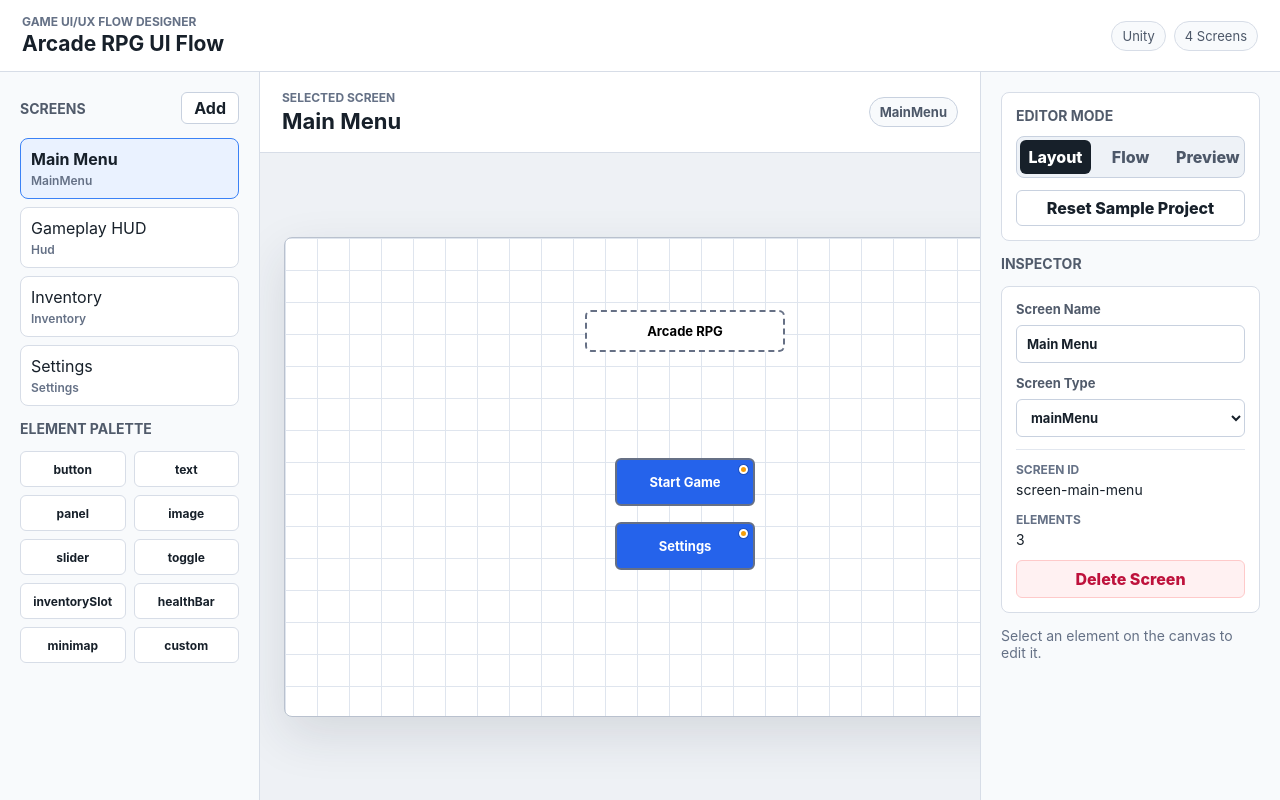
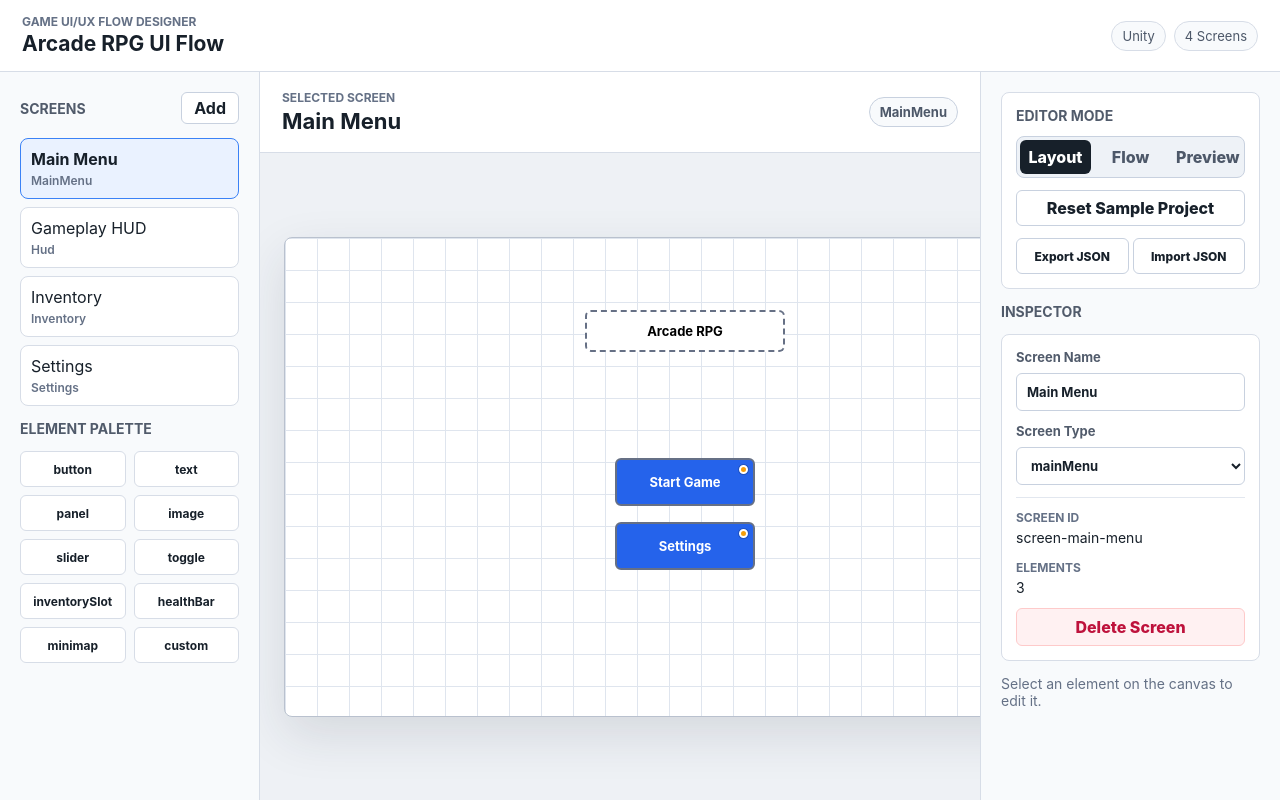
Before and after one commit to hojun999/UIUX-FLOW-VISUALIZATION, a React (Vite) app: page / in a window 1280 px wide. Built offline with nearby package versions, Linux system fonts and the light colour scheme.

Commit message:
JSON Export / Import

```diff
--- a/src/App.tsx
+++ b/src/App.tsx
@@ -4,7 +4,7 @@ import { RightInspector } from './components/RightInspector';
 import { TopBar } from './components/TopBar';
 import { Workspace } from './components/Workspace';
 import { sampleProject } from './data/sampleProject';
-import { clearSavedProject, loadProject, saveProject } from './storage';
+import { clearSavedProject, isValidProject, loadProject, saveProject } from './storage';
 import type { GameUIProject, UIElement, UIElementType, UIFlow, UIScreen, UIScreenType } from './types';
 
 const elementLabels: Record<UIElementType, string> = {
@@ -79,6 +79,7 @@ function App() {
   const [selectedFlowId, setSelectedFlowId] = useState<string | null>(null);
   const [previewScreenId, setPreviewScreenId] = useState(project.screens[0]?.id ?? '');
   const [previewHistory, setPreviewHistory] = useState<string[]>([]);
+  const [importError, setImportError] = useState<string | null>(null);
 
   const selectedScreen = useMemo(
     () => project.screens.find((screen) => screen.id === selectedScreenId),
@@ -360,12 +361,52 @@ function App() {
 
   function resetSampleProject() {
     clearSavedProject();
+    setImportError(null);
     setProject(sampleProject);
     setSelectedScreenId(sampleProject.screens[0]?.id ?? '');
     setSelectedElementId(null);
     setSelectedFlowId(null);
     setPreviewScreenId(sampleProject.screens[0]?.id ?? '');
     setPreviewHistory([]);
+  }
+
+  function replaceProject(nextProject: GameUIProject) {
+    setProject(nextProject);
+    setSelectedScreenId(nextProject.screens[0]?.id ?? '');
+    setSelectedElementId(null);
+    setSelectedFlowId(null);
+    setPreviewScreenId(nextProject.screens[0]?.id ?? '');
+    setPreviewHistory([]);
+  }
+
+  function exportJson() {
+    const projectJson = JSON.stringify(project, null, 2);
+    const blob = new Blob([projectJson], { type: 'application/json' });
+    const url = URL.createObjectURL(blob);
+    const link = document.createElement('a');
+    const safeName = project.name.trim().toLowerCase().replace(/[^a-z0-9]+/g, '-').replace(/^-|-$/g, '') || 'game-ui-project';
+
+    link.href = url;
+    link.download = `${safeName}.json`;
+    link.click();
+    URL.revokeObjectURL(url);
+  }
+
+  async function importJson(file: File) {
+    try {
+      const fileText = await file.text();
+      const parsedProject = JSON.parse(fileText);
+
+      if (!isValidProject(parsedProject)) {
+        setImportError('Import failed: JSON must include id, name, screens array, and flows array.');
+        return;
+      }
+
+      replaceProject(parsedProject);
+      setImportError(null);
+    } catch {
+      setImportError('Import failed: selected file is not valid JSON.');
+    }
   }
 
   return (
@@ -409,7 +450,10 @@ function App() {
         onDeleteScreen={deleteSelectedScreen}
         onDeleteElement={deleteSelectedElement}
         onDeleteFlow={deleteSelectedFlow}
+        onExportJson={exportJson}
+        onImportJson={importJson}
         onResetSampleProject={resetSampleProject}
+        importError={importError}
         onSetEditorMode={(mode) => {
           setEditorMode(mode);
           if (mode === 'preview') {
--- a/src/components/RightInspector.tsx
+++ b/src/components/RightInspector.tsx
@@ -10,10 +10,13 @@ type RightInspectorProps = {
   selectedElement: UIElement | undefined;
   screen: UIScreen | undefined;
   screens: UIScreen[];
+  importError: string | null;
   onCreateElementFlow: (toScreenId: string) => void;
   onDeleteScreen: () => void;
   onDeleteElement: () => void;
   onDeleteFlow: () => void;
+  onExportJson: () => void;
+  onImportJson: (file: File) => void;
   onResetSampleProject: () => void;
   onSetEditorMode: (mode: 'layout' | 'flow' | 'preview') => void;
   onUpdateElement: (patch: Partial<Omit<UIElement, 'id' | 'type'>>) => void;
@@ -32,10 +35,13 @@ export function RightInspector({
   selectedElement,
   screen,
   screens,
+  importError,
   onCreateElementFlow,
   onDeleteScreen,
   onDeleteElement,
   onDeleteFlow,
+  onExportJson,
+  onImportJson,
   onResetSampleProject,
   onSetEditorMode,
   onUpdateElement,
@@ -77,6 +83,27 @@ export function RightInspector({
         <button className="reset-sample-button" type="button" onClick={onResetSampleProject}>
           Reset Sample Project
         </button>
+        <div className="json-actions">
+          <button type="button" onClick={onExportJson}>
+            Export JSON
+          </button>
+          <label>
+            Import JSON
+            <input
+              accept="application/json,.json"
+              type="file"
+              onChange={(event) => {
+                const file = event.target.files?.[0];
+
+                if (file) {
+                  onImportJson(file);
+                  event.currentTarget.value = '';
+                }
+              }}
+            />
+          </label>
+        </div>
+        {importError ? <p className="error-message">{importError}</p> : null}
       </section>
 
       <h2>Inspector</h2>
--- a/src/storage.ts
+++ b/src/storage.ts
@@ -6,7 +6,7 @@ function isRecord(value: unknown): value is Record<string, unknown> {
   return typeof value === 'object' && value !== null;
 }
 
-function isValidProject(value: unknown): value is GameUIProject {
+export function isValidProject(value: unknown): value is GameUIProject {
   if (!isRecord(value)) {
     return false;
   }
@@ -14,9 +14,7 @@ function isValidProject(value: unknown): value is GameUIProject {
   return (
     typeof value.id === 'string' &&
     typeof value.name === 'string' &&
-    typeof value.engine === 'string' &&
     Array.isArray(value.screens) &&
-    value.screens.length > 0 &&
     Array.isArray(value.flows)
   );
 }
--- a/src/styles.css
+++ b/src/styles.css
@@ -461,6 +461,45 @@ h2 {
   background: #eff6ff;
 }
 
+.json-actions {
+  display: grid;
+  grid-template-columns: repeat(2, minmax(0, 1fr));
+  gap: 8px;
+}
+
+.json-actions button,
+.json-actions label {
+  display: grid;
+  min-height: 36px;
+  place-items: center;
+  border: 1px solid #c8d1df;
+  border-radius: 6px;
+  padding: 0 10px;
+  background: #ffffff;
+  color: #17202a;
+  font-size: 12px;
+  font-weight: 800;
+  text-align: center;
+  cursor: pointer;
+}
+
+.json-actions button:hover,
+.json-actions label:hover {
+  border-color: #3b82f6;
+  background: #eff6ff;
+}
+
+.json-actions input {
+  display: none;
+}
+
+.error-message {
+  margin: 0;
+  color: #be123c;
+  font-size: 12px;
+  font-weight: 700;
+}
+
 input,
 select,
 textarea {
```
